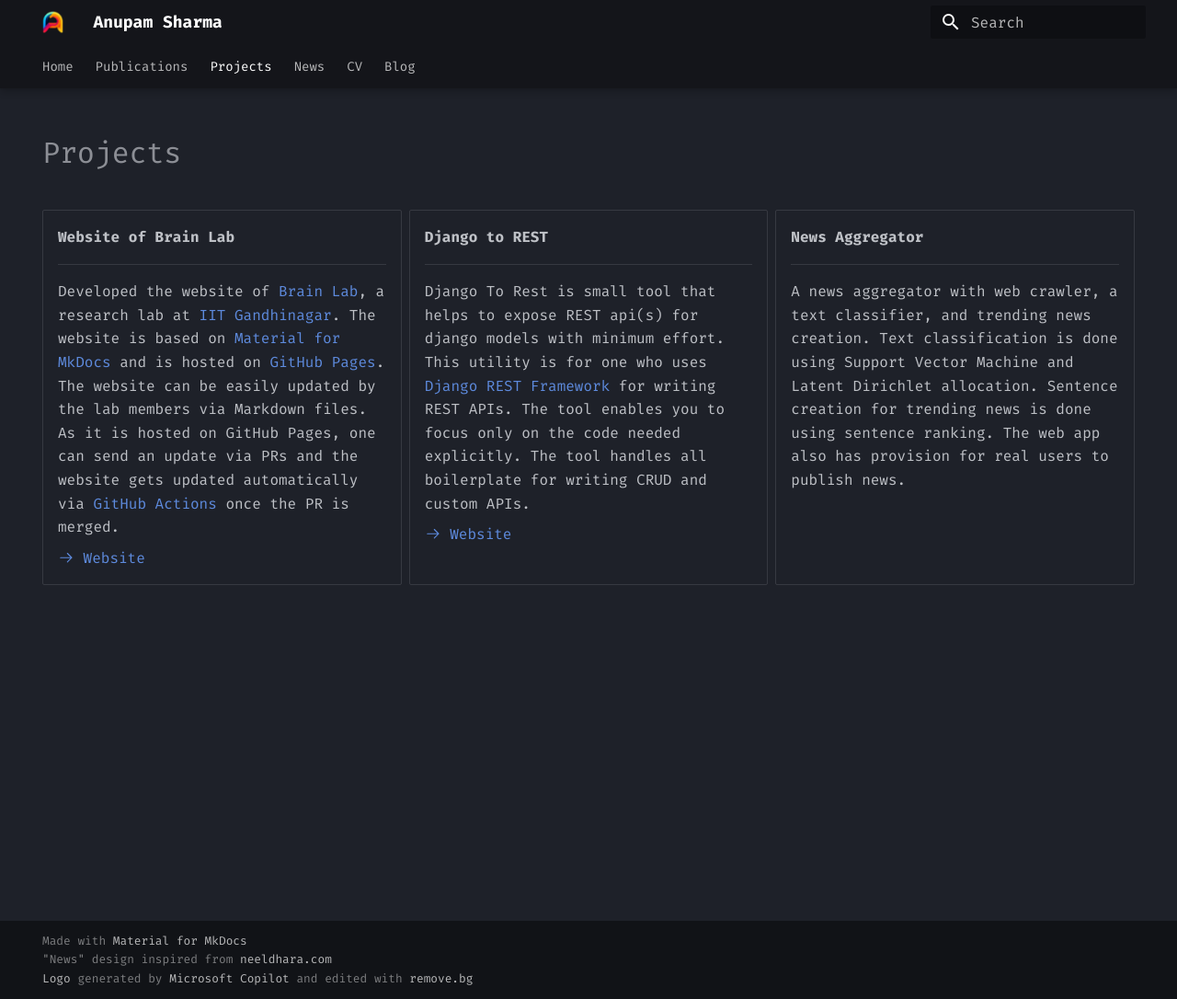
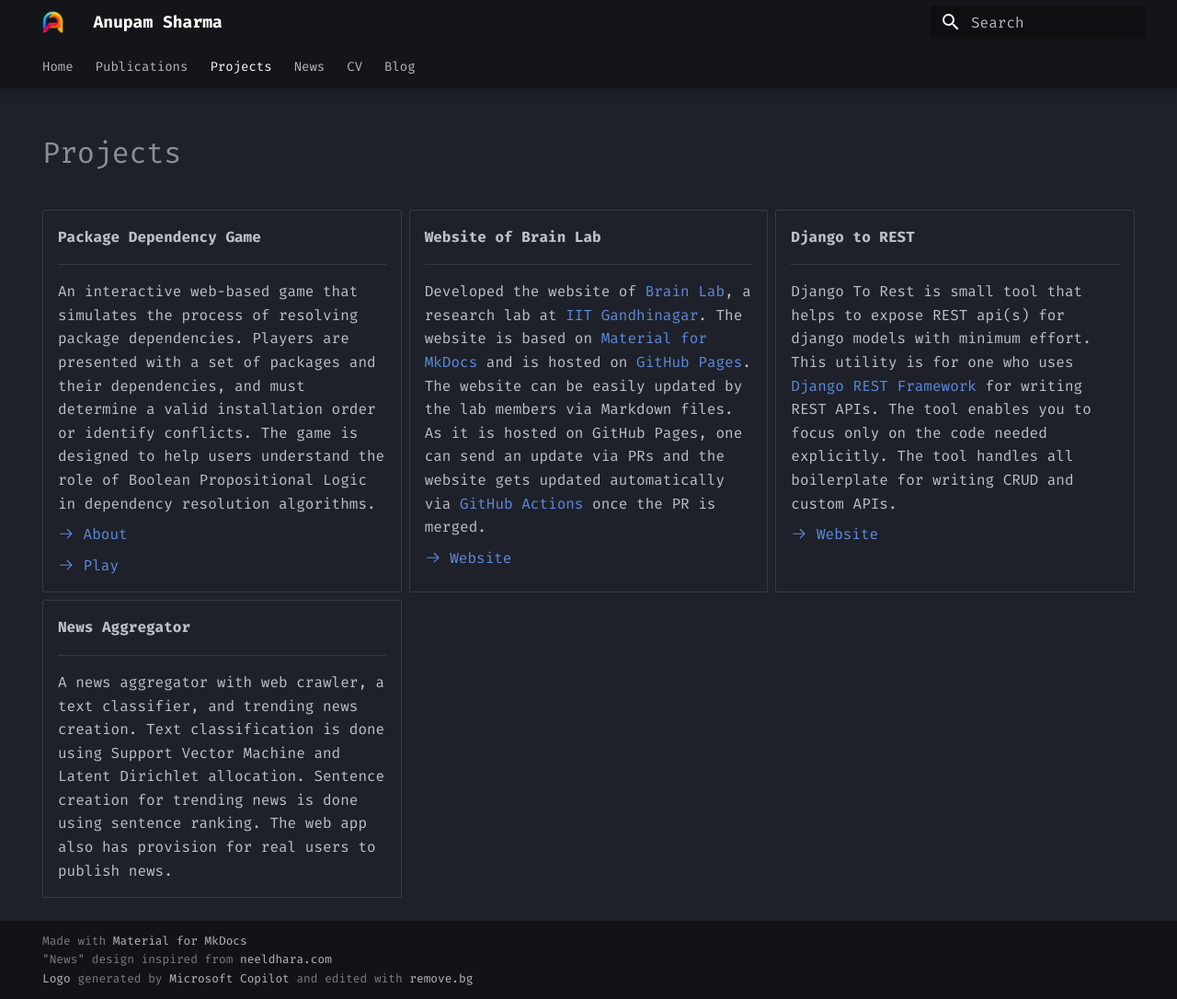
Before and after one commit to anp-scp/anp-scp.github.io, an MkDocs documentation site: the page built from docs/projects.md, in a window 1280 px wide and 1086 px high. Shown: the whole window at 92% size. Built offline with MkDocs 1.6.1 and Material for MkDocs 9.7.7, drawn with Linux system fonts in a browser that asks for light colours.

Commit message:
updated project list

```diff
--- a/docs/projects.md
+++ b/docs/projects.md
@@ -6,6 +6,16 @@
 ---
 
 <div class="grid cards" markdown>
+
+-   __Package Dependency Game__
+
+    ---
+
+    An interactive web-based game that simulates the process of resolving package dependencies. Players are presented with a set of packages and their dependencies, and must determine a valid installation order or identify conflicts. The game is designed to help users understand the role of Boolean Propositional Logic in dependency resolution algorithms.
+
+    [:octicons-arrow-right-24: About](https://anp-scp.github.io/package_resolving_game/about.html){:target="_blank"}
+
+    [:octicons-arrow-right-24: Play](https://anp-scp.github.io/package_resolving_game/index.html){:target="_blank"}
 
 -   __Website of Brain Lab__
 
```
